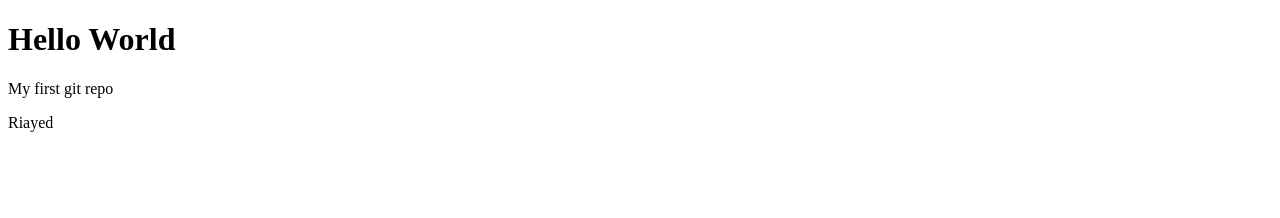
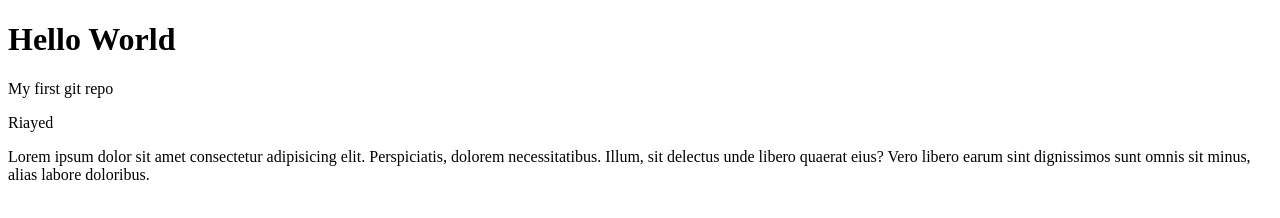
Before and after one commit to mdriadali/first-project, a plain HTML site: page index.html in a window 1280 px wide. Drawn offline with Linux system fonts and the light colour scheme.

Commit message:
p tag add

```diff
--- a/index.html
+++ b/index.html
@@ -9,6 +9,7 @@
     <h1>Hello World</h1>
     <p>My first git repo</p>
     <p>Riayed</p>
+    <p>Lorem ipsum dolor sit amet consectetur adipisicing elit. Perspiciatis, dolorem necessitatibus. Illum, sit delectus unde libero quaerat eius? Vero libero earum sint dignissimos sunt omnis sit minus, alias labore doloribus.</p>
 
 </body>
 </html>
```
